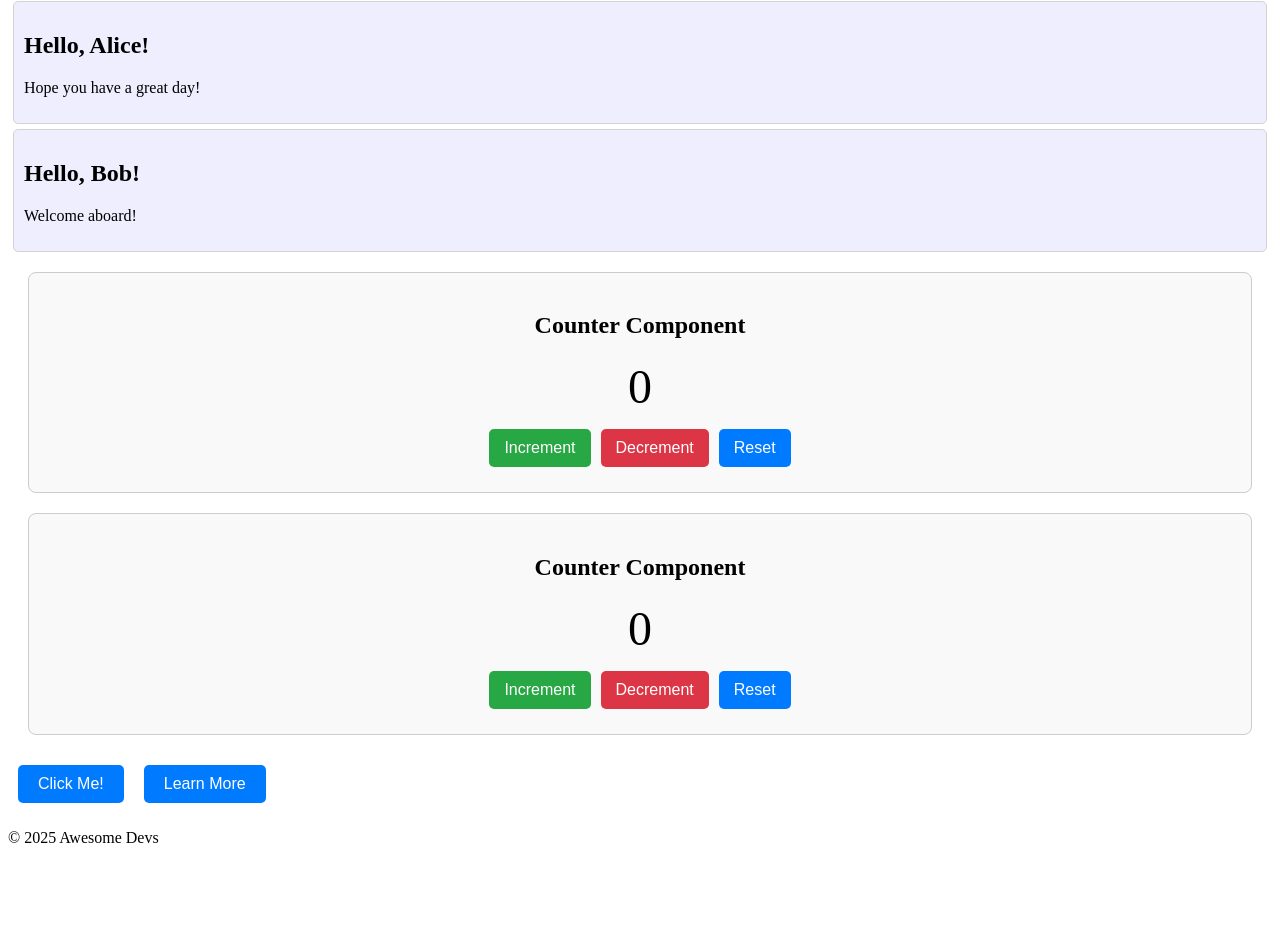
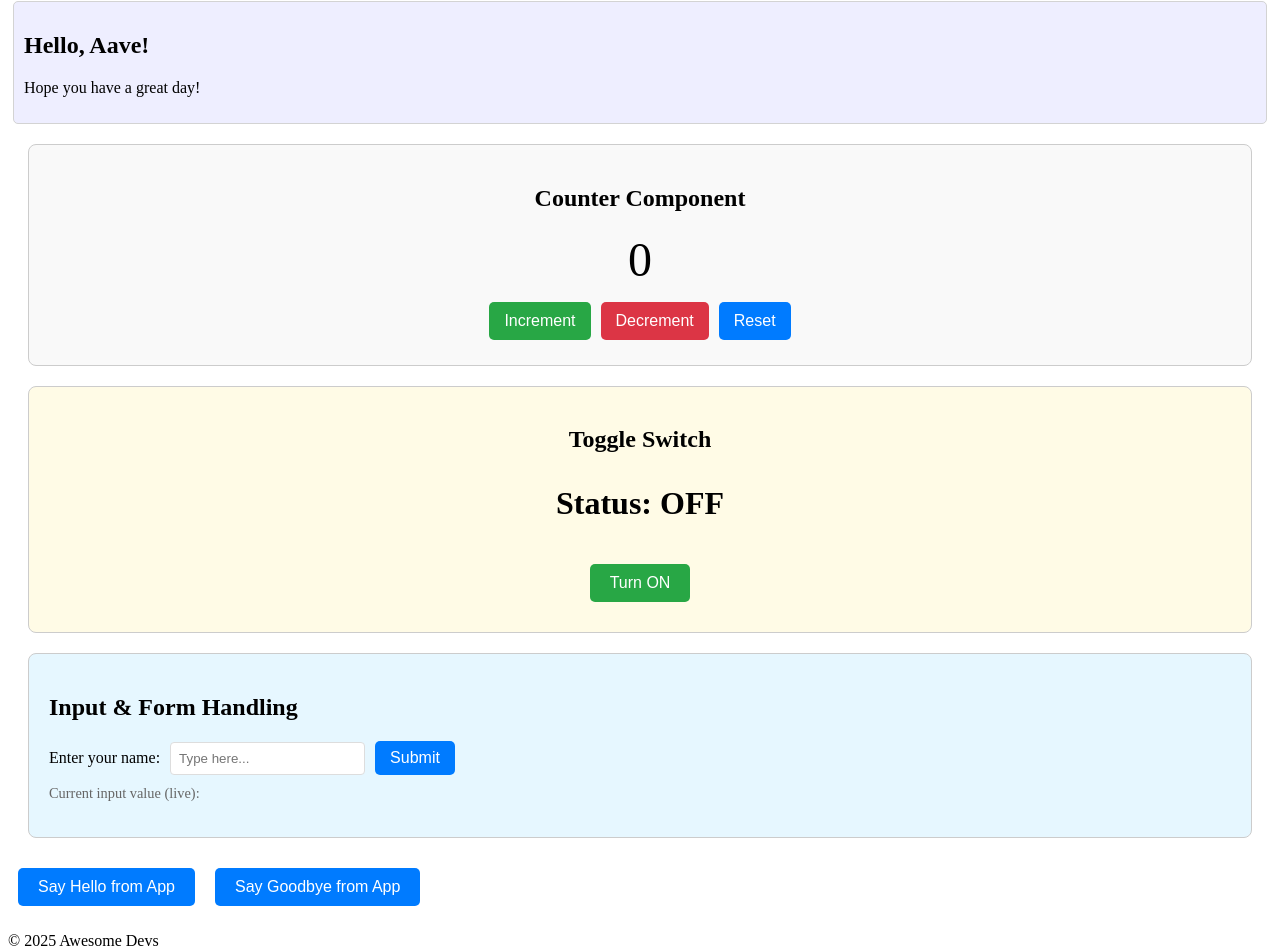
Before and after one commit to aravinth-in/learning-react, a React (Create React App) app in the folder my-react-components-app/: page / in a window 1280 px wide. Shown: the part 181-1133 px from the top of the page. Before the commit the page ends 1044 px from the top, so only its background shows below. Built offline with nearby package versions, Linux system fonts and the light colour scheme.

Commit message:
Event Handling

```diff
--- a/my-react-components-app/src/App.js
+++ b/my-react-components-app/src/App.js
@@ -3,28 +3,29 @@ import Greeting from './Greeting';
 import Header from './Header';
 import Button from './Button';
 import Counter from './Counter';
+import Toggle from './Toggle';
+import InputField from './InputField';
 
 const App = () => {
-  const appTitle = "My Interactive React App";
+  const appTitle = "React Event Handling Demo";
   const developerName = "React Master";
   const company = "Awesome Devs";
 
-  const buttonClickHandler = () => {
-    alert("Button was clicked from App.js!");
+  const appButtonClickHandler = (message) => {
+    alert(`Button from App.js clicked: ${message}`);
   };
 
   return (
     <>
       <Header title={appTitle} />
+      <Greeting name="Aave" message="Hope you have a great day!" />
+      <Counter />
+      <Toggle />
+      <InputField />
 
-      <Greeting name="Alice" message="Hope you have a great day!" />
-      <Greeting name="Bob" message="Welcome aboard!" />
-
-      <Counter />
-      <Counter /> {/* You can add multiple instances, and each will have its own independent state! */}
-
-      <Button text="Click Me!" onClick={buttonClickHandler} />
-      <Button text="Learn More" onClick={() => alert("More info coming soon!")} />
+      {/* Buttons demonstrating different ways to pass click handlers */}
+      <Button text="Say Hello from App" onClick={() => appButtonClickHandler("Hello!")} />
+      <Button text="Say Goodbye from App" onClick={() => appButtonClickHandler("Goodbye!")} />
 
       <footer>
         <p>&copy; {new Date().getFullYear()} {company}</p>
--- a/my-react-components-app/src/Counter.js
+++ b/my-react-components-app/src/Counter.js
@@ -4,23 +4,9 @@ const Counter = () => {
   // Declare a state variable 'count' and its setter function 'setCount'
   const [count, setCount] = useState(0);
 
-  // Event handler for incrementing the count
-  const handleIncrement = () => {
-    setCount(count + 1);
-    console.log("Incremented count to:", count + 1); // Note: console.log might show old value due to async updates
-  };
-
-  // Event handler for decrementing the count
-  const handleDecrement = () => {
-    // You can also use a functional update if the new state depends on the previous state
-    // setCount(prevCount => prevCount - 1); // More reliable for complex updates
-    setCount(count - 1);
-    console.log("Decremented count to:", count - 1);
-  };
-
-  const handleReset = () => {
-    setCount(0);
-  };
+  const handleIncrement = () => setCount(prevCount => prevCount + 1);
+  const handleDecrement = () => setCount(prevCount => prevCount - 1);
+  const handleReset = () => setCount(0);
 
   return (
     <div style={{
--- /dev/null
+++ b/my-react-components-app/src/InputField.js
@@ -0,0 +1,71 @@
+import { useState } from 'react';
+
+const InputField = () => {
+  const [inputValue, setInputValue] = useState('');
+  const [submittedValue, setSubmittedValue] = useState('');
+
+  // Event handler for input field changes (on every keystroke)
+  // 'event' is the SyntheticEvent object
+  const handleChange = (event) => {
+    // event.target refers to the DOM element that triggered the event (the input field)
+    setInputValue(event.target.value);
+    console.log("Input value changing:", event.target.value);
+  };
+
+  const handleSubmit = (event) => {
+    event.preventDefault(); // Prevent the default browser form submission behavior (page reload)
+    setSubmittedValue(inputValue)
+    setInputValue('');
+    console.log("Form submitted with value:", inputValue);
+  };
+
+  return (
+    <div style={{
+      border: '1px solid #ccc',
+      padding: '20px',
+      margin: '20px',
+      borderRadius: '8px',
+      backgroundColor: '#e6f7ff'
+    }}>
+      <h2>Input & Form Handling</h2>
+      <form onSubmit={handleSubmit}> {/* Attach onSubmit handler to the form */}
+        <label htmlFor="nameInput">Enter your name:</label>
+        <input
+          id="nameInput"
+          type="text"
+          value={inputValue} // The input value is controlled by React state
+          onChange={handleChange} // Attach onChange handler
+          style={{
+            padding: '8px',
+            margin: '0 10px',
+            borderRadius: '4px',
+            border: '1px solid #ddd'
+          }}
+          placeholder="Type here..."
+        />
+
+        <button type="submit" style={{
+          padding: '8px 15px',
+          fontSize: '1em',
+          cursor: 'pointer',
+          backgroundColor: '#007bff',
+          color: 'white',
+          border: 'none',
+          borderRadius: '5px'
+        }}>
+          Submit
+        </button>
+      </form>
+      {submittedValue && ( // Only display if submittedValue is not empty
+        <p style={{ marginTop: '15px', fontWeight: 'bold' }}>
+          Submitted Name: {submittedValue}
+        </p>
+      )}
+      <p style={{ marginTop: '10px', fontSize: '0.9em', color: '#666' }}>
+        Current input value (live): {inputValue}
+      </p>
+    </div>
+  );
+};
+
+export default InputField;
--- /dev/null
+++ b/my-react-components-app/src/Toggle.js
@@ -0,0 +1,41 @@
+import { useState } from 'react';
+
+const Toggle = () => {
+  const [isOn, setIsOn] = useState(false);
+
+  const handleToggle = () => {
+    setIsOn(prevIsOn => !prevIsOn);
+    console.log("Toggle is now:", !isOn ? "ON" : "OFF");
+  };
+
+  return (
+    <div style={{
+      border: '1px solid #ccc',
+      padding: '20px',
+      margin: '20px',
+      borderRadius: '8px',
+      textAlign: 'center',
+      backgroundColor: '#fffbe6'
+    }}>
+      <h2>Toggle Switch</h2>
+      <p style={{ fontSize: '2em', fontWeight: 'bold' }}>Status: {isOn ? 'ON' : 'OFF'}</p>
+      <button
+        onClick={handleToggle}
+        style={{
+          padding: '10px 20px',
+          margin: '10px',
+          fontSize: '1em',
+          cursor: 'pointer',
+          backgroundColor: isOn ? '#dc3545' : '#28a745', // Red if ON, Green if OFF
+          color: 'white',
+          border: 'none',
+          borderRadius: '5px'
+        }}
+      >
+        {isOn ? 'Turn OFF' : 'Turn ON'} {/* Button text changes with state */}
+      </button>
+    </div>
+  );
+};
+
+export default Toggle;
```
